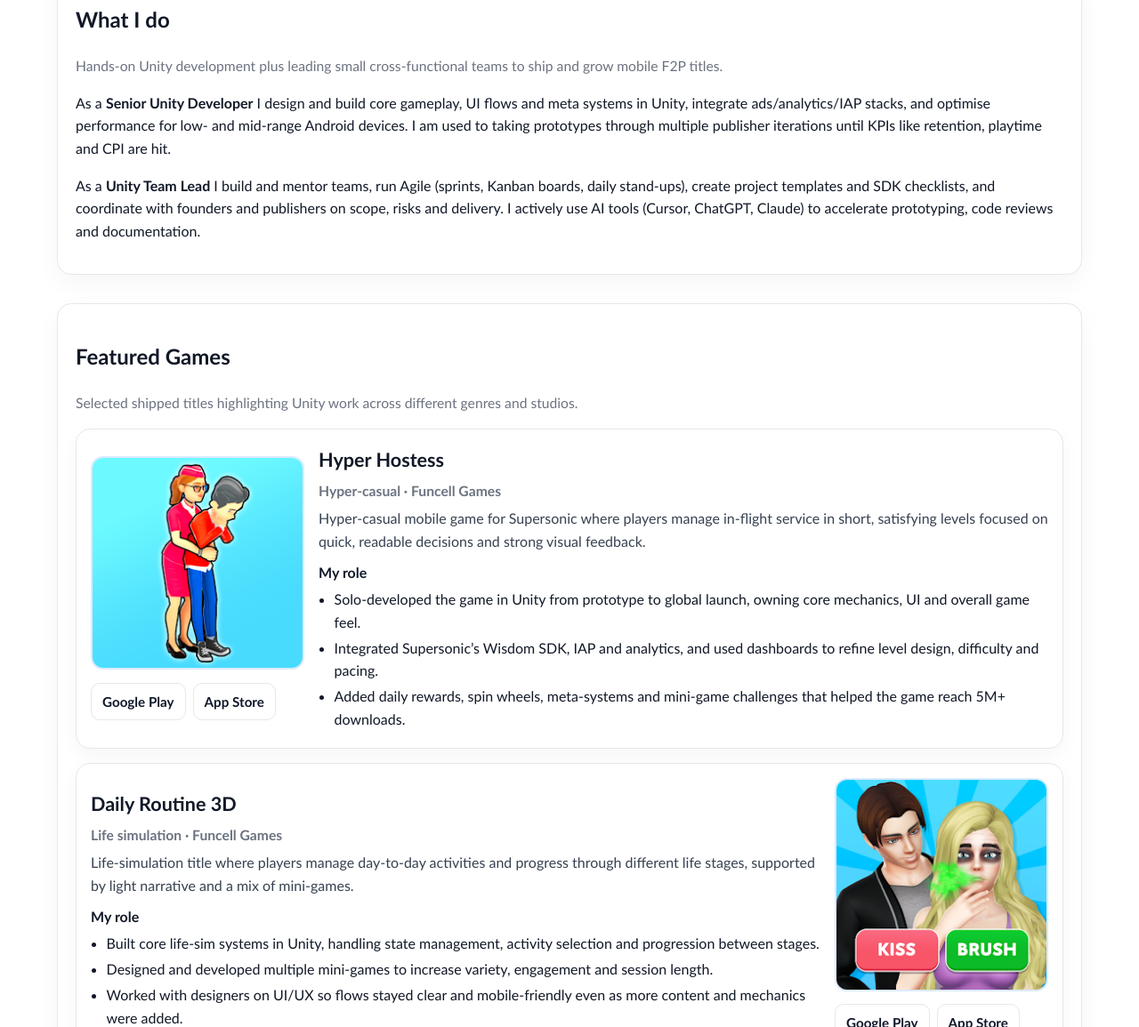
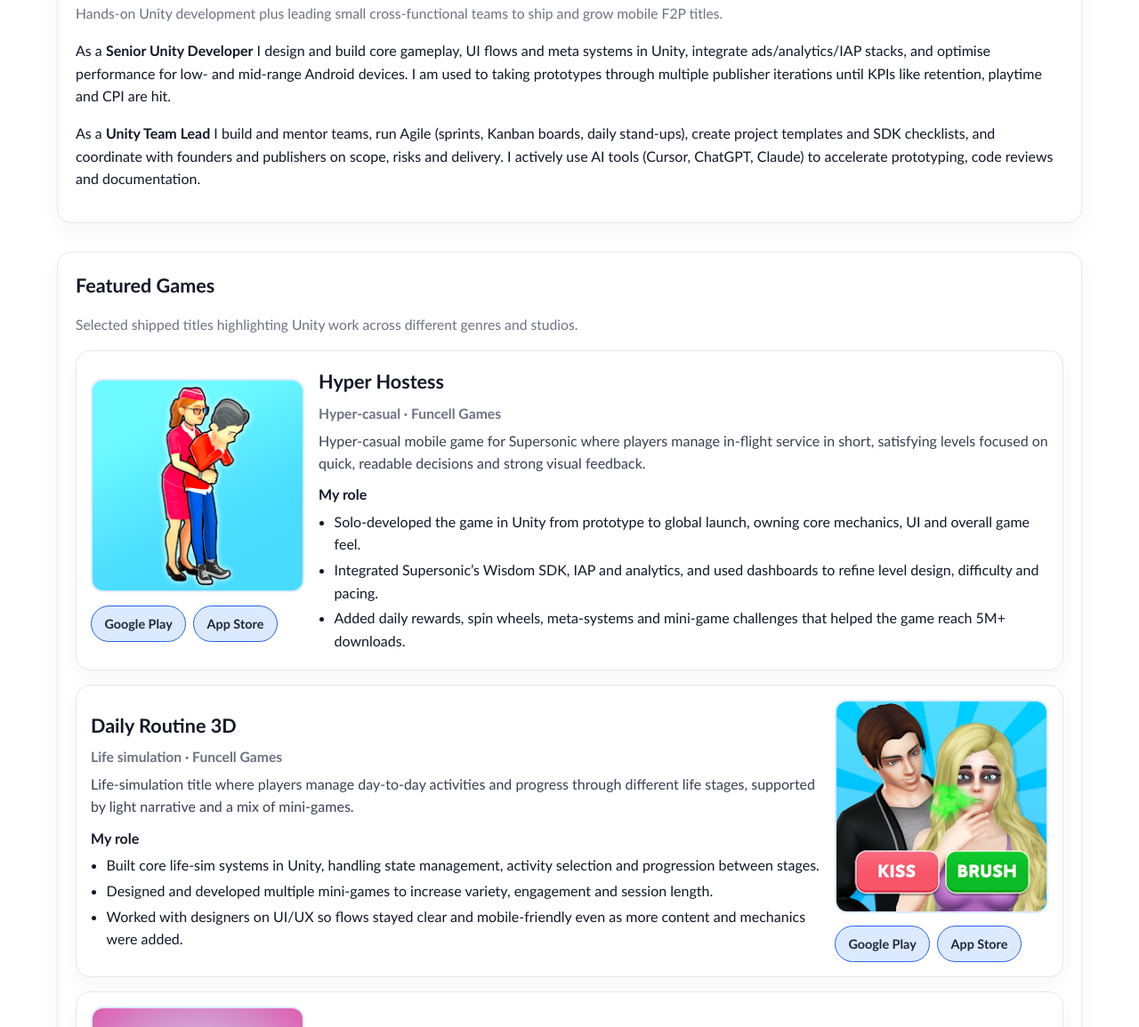
Before and after one commit to vaibhav-marvaniya/vaibhav-marvaniya.github.io, a plain HTML site: page index.html in a window 1280 px wide. Shown: the part 1645-2800 px from the top of the page at 89% size. Drawn offline with Linux system fonts and the light colour scheme.

Commit message:
Update style.css

```diff
--- a/style.css
+++ b/style.css
@@ -103,6 +103,11 @@ section.card {
   box-shadow: 0 10px 28px rgba(2, 6, 23, .04);
 }
 
+.section-title {
+  font-size: 1.35rem;      /* bigger than body text */
+  font-weight: 800;
+  margin: 0 0 0.9rem;      /* space below heading */
+}
 /* HERO */
 .hero {
   max-width: 1200px;
@@ -166,15 +171,23 @@ section.card {
 }
 .store-btn {
   display: inline-block;
-  border: 1px solid var(--border);
-  background: #fff;
-  color: #0f172a;
   font-weight: 700;
-  padding: .5rem .75rem;
-  border-radius: 10px;
-  font-size: .95rem;
+  padding: .5rem .9rem;
+  border-radius: 999px;
+  font-size: .9rem;
+  border: 1px solid var(--accent);
+  background: var(--accent-soft);
+  color: #1f2937;
+  transition: .18s background, .18s color, .18s transform, .18s box-shadow;
 }
-.store-btn:hover { color: var(--accent); }
+
+.store-btn:hover {
+  background: var(--accent);
+  color: #fff;
+  box-shadow: 0 8px 18px rgba(37, 99, 235, .35);
+  transform: translateY(-1px);
+}
+
 
 /* WHAT I DO */
 .section-subtitle {
```
